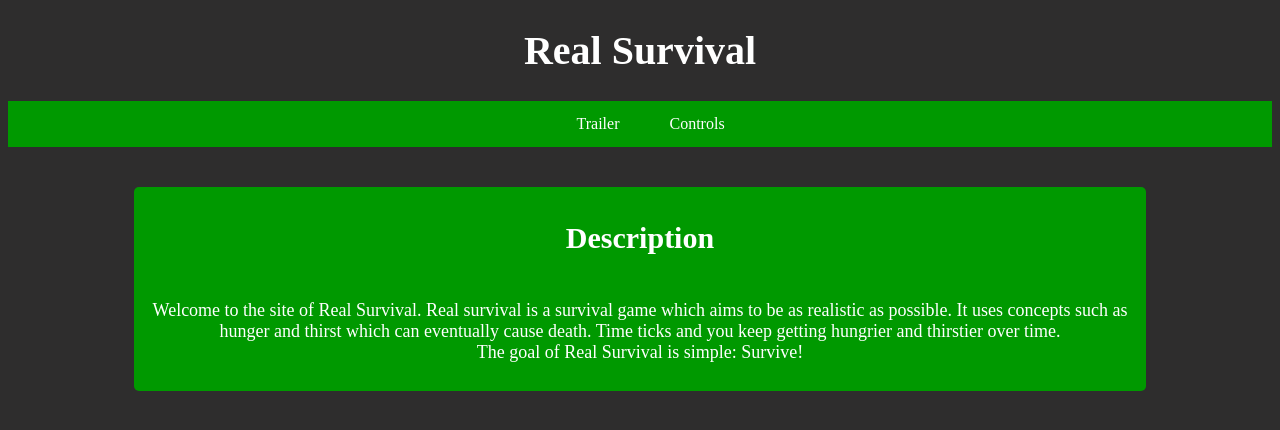
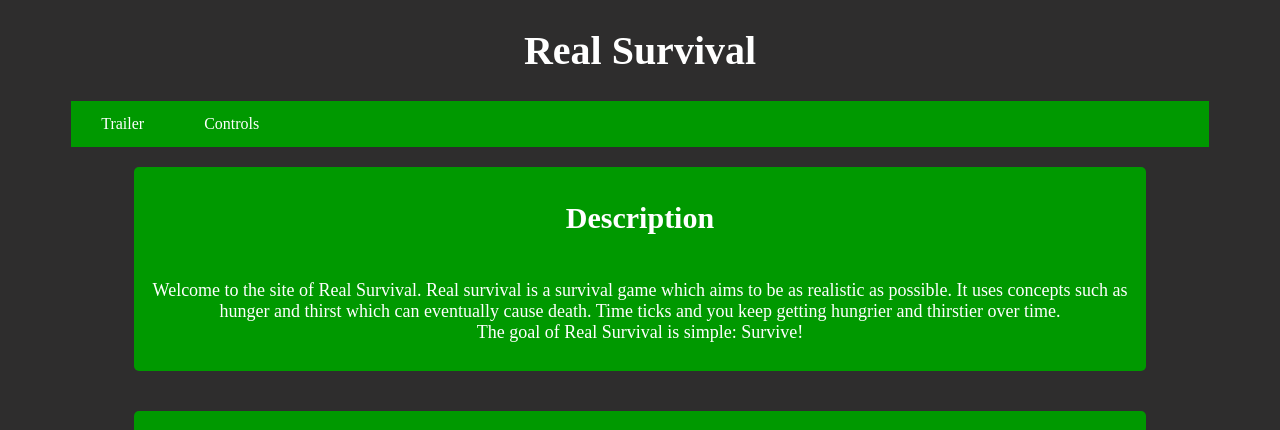
Before and after one commit to Talhakilic/Showcase-website, a plain HTML site: page index.html in a window 1280 px wide. Shown: the top 430 px of the page. Drawn offline with Linux system fonts and the light colour scheme.

Commit message:
Update style.css

```diff
--- a/style.css
+++ b/style.css
@@ -96,7 +96,9 @@ body {
     background-color: rgb(0, 153, 0);
     position: -webkit-sticky;
     top: 0;
-    margin: 0px 0px 20px 0px;
+    margin-left: auto;
+    margin-right: auto;
+    width: 90%;
 }
 
 .navbar a {
@@ -104,12 +106,8 @@ body {
     display: block;
     color: white;
     text-align: center;
-    padding: 14px 25px;
+    padding: 14px 30px;
     text-decoration: none;
-}
-
-#firstitem {
-    margin-left: 43%;
 }
 
 .navbar a:hover {
```
